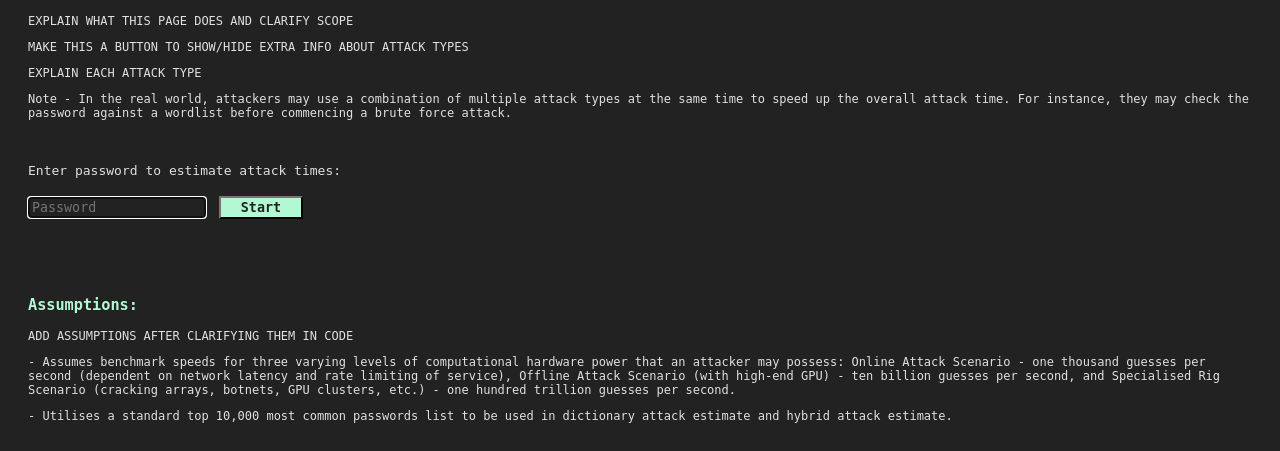
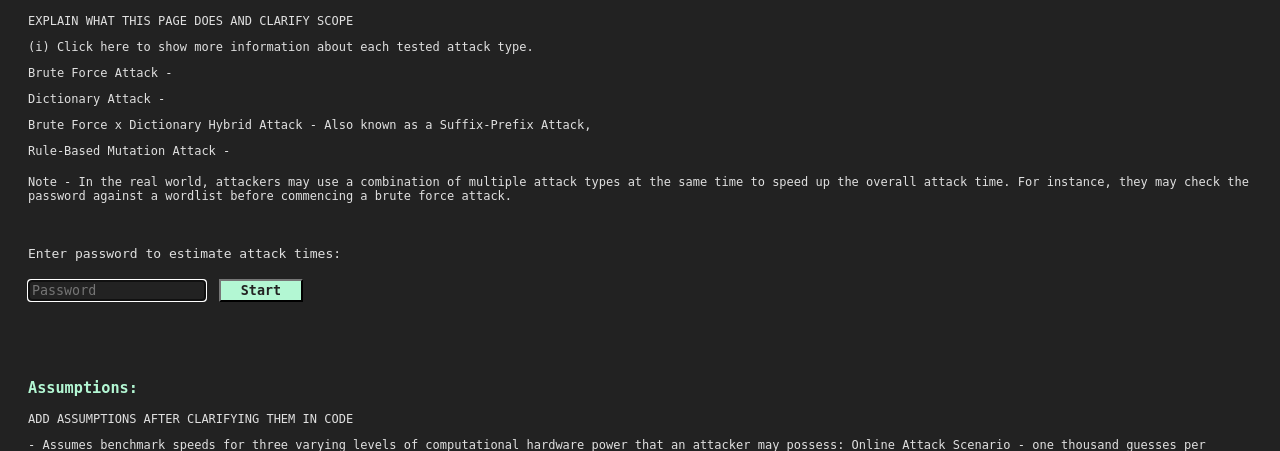
Before and after one commit to shaylaing/password-security-toolkit, a Flask app: page /simulator in a window 1280 px wide. Shown: the part 125-576 px from the top of the page. Run offline with Flask 3, Linux system fonts and the light colour scheme.

Commit message:
Formatting.

```diff
--- a/project/templates/simulator.html
+++ b/project/templates/simulator.html
@@ -8,9 +8,14 @@
     <div class="about-section">
         <h3 class="header">About:</h3>
         <p id="about">EXPLAIN WHAT THIS PAGE DOES AND CLARIFY SCOPE</p>
-        <button id="showMore" name="showmore" onclick="show_more" style="all: unset; cursor: pointer;">MAKE THIS A BUTTON TO SHOW/HIDE EXTRA INFO ABOUT ATTACK TYPES</button>
-        <p id="moreInfo" name="moreInfo">EXPLAIN EACH ATTACK TYPE</p>
-        <p id="note">Note - In the real world, attackers may use a combination of multiple attack types at the same time to speed up the overall attack time. For instance, they may check the password against a wordlist before commencing a brute force attack.</p>
+        <button id="showMore" name="showmore" onclick="show_more" style="all: unset; cursor: pointer;">(i) Click here to show more information about each tested attack type.</button>
+        <div id="moreInfo" name="moreInfo">
+            <p>Brute Force Attack - </p>
+            <p>Dictionary Attack - </p>
+            <p>Brute Force x Dictionary Hybrid Attack - Also known as a Suffix-Prefix Attack, </p>
+            <p>Rule-Based Mutation Attack - </p>
+        </div>
+        <p id="note" style="padding-top: 5px;">Note - In the real world, attackers may use a combination of multiple attack types at the same time to speed up the overall attack time. For instance, they may check the password against a wordlist before commencing a brute force attack.</p>
     </div>
     <div class="simulator-form">
         <p style="padding-top: 30px;">Enter password to estimate attack times:</p>
@@ -53,7 +58,7 @@
             <p>Specialised Scenario: {{ dictionary_times["specialised_average_time"][0] }} {{ dictionary_times["specialised_average_time"][1] }}</p>
         <!-- Show message if password isn't vulnerable to dictionary attack -->
         {% elif submitted %}
-            <p style="font-weight: bold; padding-top: 12px;">Password is not vulnerable to dictionary attack.</p>
+            <p style="font-weight: bold; padding-top: 12px; color: #b3f7d3;">Password is not vulnerable to dictionary attack.</p>
         {% endif %}
 
         {% if hybrid_times %}
@@ -70,7 +75,7 @@
             <p>Specialised Scenario: {{ hybrid_times["specialised_average_time"][0] }} {{ hybrid_times["specialised_average_time"][1] }}</p>
         <!-- Show message if password isn't vulnerable to hybrid attack -->
         {% elif submitted %}
-            <p style="font-weight: bold; padding-top: 12px;">Password is not vulnerable to hybrid attack.</p>
+            <p style="font-weight: bold; padding-top: 12px; color: #b3f7d3;">Password is not vulnerable to hybrid attack.</p>
         {% endif %}
 
         {% if rule_based_times %}
@@ -87,7 +92,7 @@
             <p>Specialised Scenario: {{ rule_based_times["specialised_average_time"][0] }} {{ rule_based_times["specialised_average_time"][1] }}</p>
         <!-- Show message if password isn't vulnerable to rule-based mutation attack -->
         {% elif submitted %}
-            <p style="font-weight: bold; padding-top: 12px;">Password is not vulnerable to rule-based mutation attack.</p>
+            <p style="font-weight: bold; padding-top: 12px; color: #b3f7d3;">Password is not vulnerable to rule-based mutation attack.</p>
         {% endif %}
     </div>
     <div class="assumptions-section">
```
